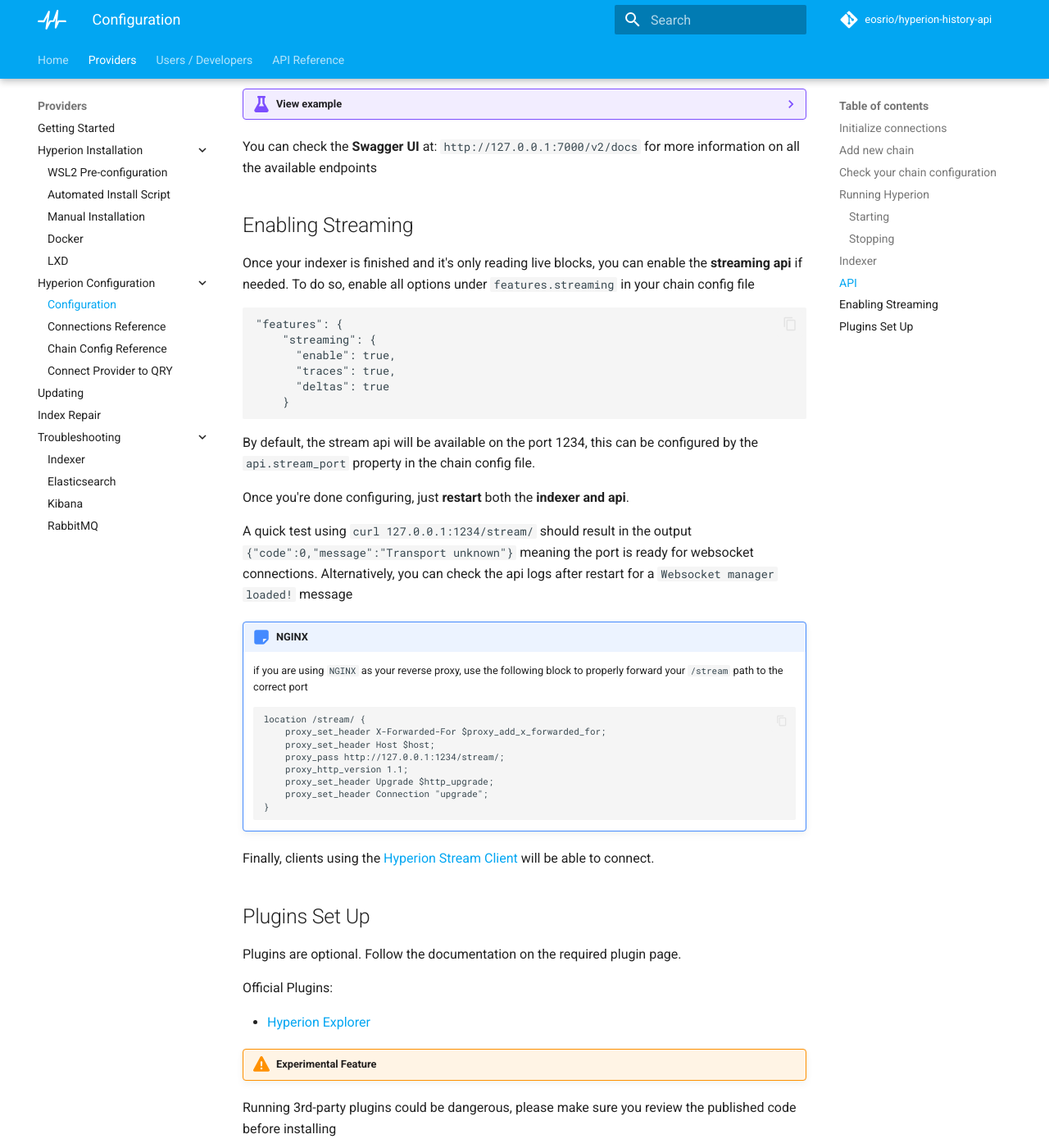
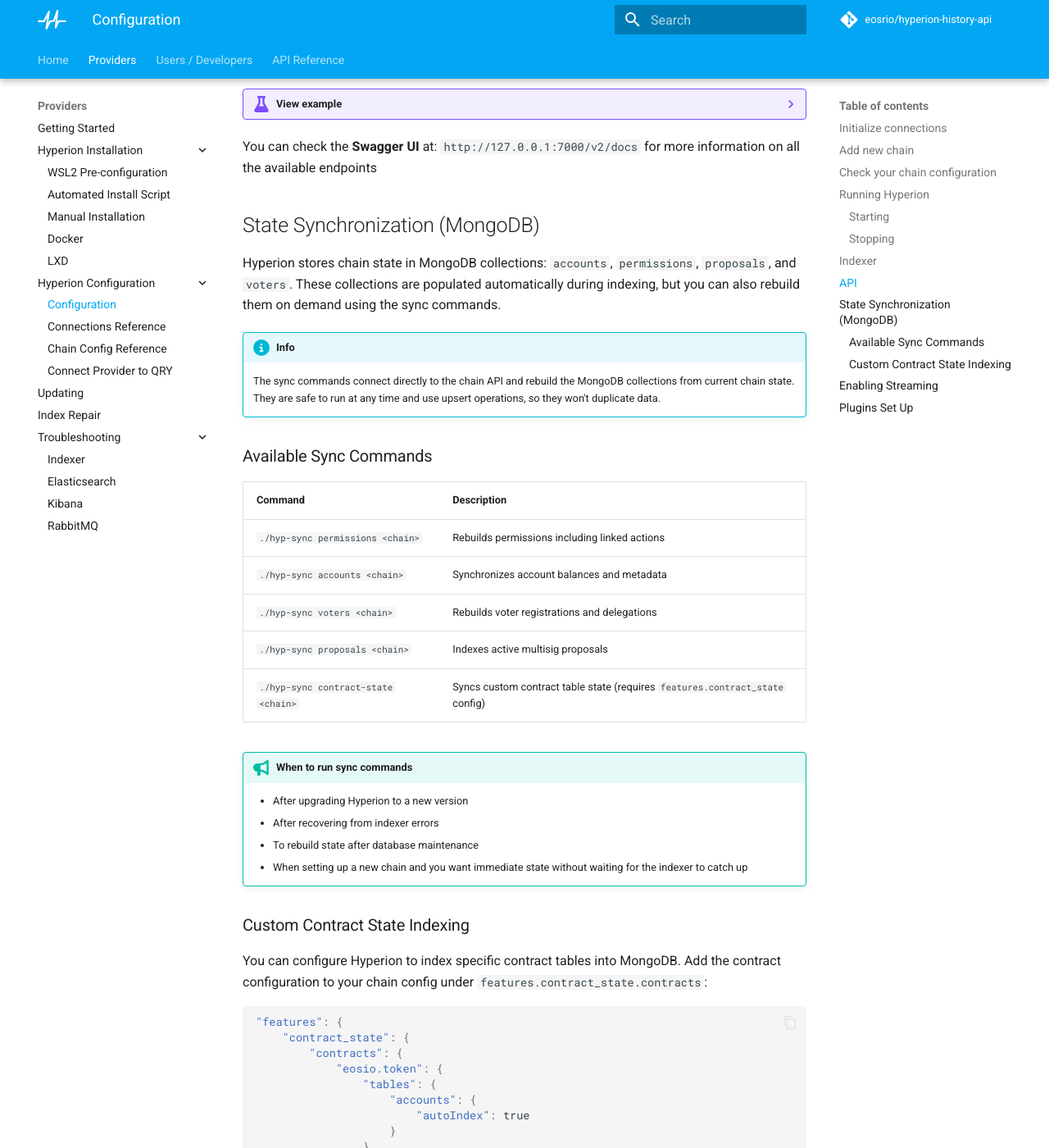
Before and after one commit to eosrio/hyperion-docs, an MkDocs documentation site: the page built from docs/providers/setup/hyperion_configuration.md, in a window 1280 px wide and 1400 px high, scrolled down 4514 px. Shown: the whole window at 82% size. Built offline with MkDocs 1.6.1 and Material for MkDocs 9.7.7, drawn with Linux system fonts in a browser that asks for light colours; comment, search, counter and statistics services are not loaded; the version menu is left out; some of the changed text lies outside the part shown.

Commit message:
docs: add MongoDB to install guide, connections reference, and state sync commands
- Add MongoDB 7.x as required dependency with full install section
- Update connections reference: MongoDB mandatory in v4, add to example JSON
- Add State Synchronization section with sync commands table
- Add custom contract state indexing documentation
- Update wizard notes to mention MongoDB connectivity check

````diff
--- a/docs/providers/setup/hyperion_configuration.md
+++ b/docs/providers/setup/hyperion_configuration.md
@@ -24,8 +24,8 @@
 ```
 
 !!! note
-    This command will also check the connection to Elasticsearch, Rabbitmq and Redis. Make sure everything is up and
-    running.
+    This command will check the connection to Elasticsearch, RabbitMQ, Redis and MongoDB. Make sure everything is up and
+    running. The wizard will prompt you for each service's host, credentials, and connection details.
 
 You can use `./hyp-config connections test` to test connectivity at any point and `./hyp-config connections reset` to back up and remove the current configuration.
 
@@ -162,6 +162,51 @@
 
 You can check the **Swagger UI** at: `http://127.0.0.1:7000/v2/docs` for more information on all the available endpoints
 
+## State Synchronization (MongoDB)
+
+Hyperion stores chain state in MongoDB collections: `accounts`, `permissions`, `proposals`, and `voters`. These collections are populated automatically during indexing, but you can also rebuild them on demand using the sync commands.
+
+!!! info
+    The sync commands connect directly to the chain API and rebuild the MongoDB collections from current chain state. They are safe to run at any time and use upsert operations, so they won't duplicate data.
+
+### Available Sync Commands
+
+| Command | Description |
+|---------|-------------|
+| `./hyp-sync permissions <chain>` | Rebuilds permissions including linked actions |
+| `./hyp-sync accounts <chain>` | Synchronizes account balances and metadata |
+| `./hyp-sync voters <chain>` | Rebuilds voter registrations and delegations |
+| `./hyp-sync proposals <chain>` | Indexes active multisig proposals |
+| `./hyp-sync contract-state <chain>` | Syncs custom contract table state (requires `features.contract_state` config) |
+
+!!! tip "When to run sync commands"
+    - After upgrading Hyperion to a new version
+    - After recovering from indexer errors
+    - To rebuild state after database maintenance
+    - When setting up a new chain and you want immediate state without waiting for the indexer to catch up
+
+### Custom Contract State Indexing
+
+You can configure Hyperion to index specific contract tables into MongoDB. Add the contract configuration to your chain config under `features.contract_state.contracts`:
+
+```json
+"features": {
+    "contract_state": {
+        "contracts": {
+            "eosio.token": {
+                "tables": {
+                    "accounts": {
+                        "autoIndex": true
+                    }
+                }
+            }
+        }
+    }
+}
+```
+
+Use `./hyp-config contracts add-single <chain> <account> <table> <autoIndex>` to add contracts via CLI.
+
 ## Enabling Streaming
 
 Once your indexer is finished and it's only reading live blocks, you can enable the **streaming api** if needed. To do so, enable all options under `features.streaming` in your chain config file
````
Also changed, not shown: docs/providers/install/manual_install.md (+45 -0 lines), docs/providers/setup/connections.md (+17 -8 lines).
